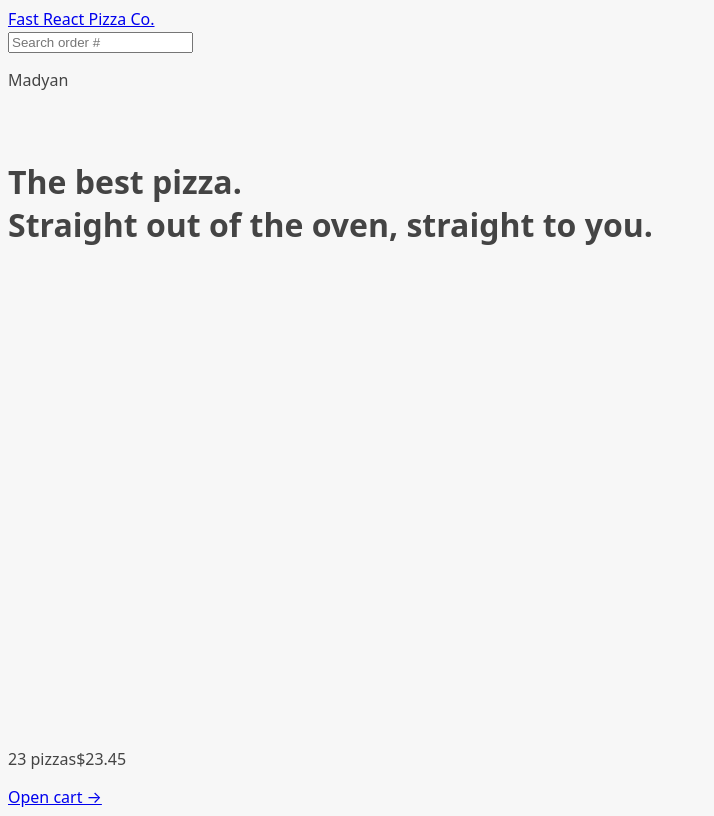
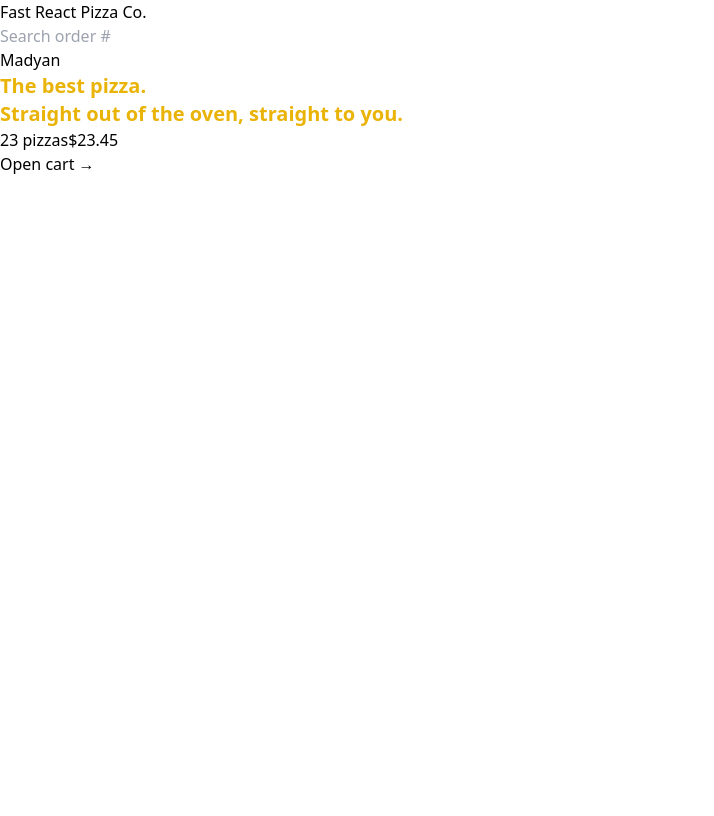
Before and after one commit to madyanes/fast-react-pizza, a React (Vite) app: page / in a window 1280 px wide. Shown: the whole page, without its empty margins (0-714 px from the left). Built offline with nearby package versions, Linux system fonts and the light colour scheme.

Commit message:
Setting up Tailwind CSS

```diff
--- a/src/index.css
+++ b/src/index.css
@@ -1,16 +1,6 @@
-body {
-  font-family: system-ui, -apple-system, BlinkMacSystemFont, 'Segoe UI', Roboto,
-    Oxygen, Ubuntu, Cantarell, 'Open Sans', 'Helvetica Neue', sans-serif;
-  background-color: #f7f7f7;
-  color: #444;
-}
-
-.layout {
-  display: grid;
-  grid-template-rows: auto 1fr auto;
-  gap: 32px;
-  height: 100dvh;
-}
+@tailwind base;
+@tailwind components;
+@tailwind utilities;
 
 /* https://dev.to/afif/i-made-100-css-loaders-for-your-next-project-4eje */
 .loader {
--- a/src/ui/Home.jsx
+++ b/src/ui/Home.jsx
@@ -1,7 +1,7 @@
 function Home() {
   return (
     <div>
-      <h1>
+      <h1 className='text-xl text-yellow-500 font-semibold'>
         The best pizza.
         <br />
         Straight out of the oven, straight to you.
--- a/tailwind.config.js
+++ b/tailwind.config.js
@@ -1,6 +1,6 @@
 /** @type {import('tailwindcss').Config} */
 export default {
-  content: [],
+  content: ['./index.html', './src/**/*.{js,ts,jsx,tsx}'],
   theme: {
     extend: {},
   },
```
